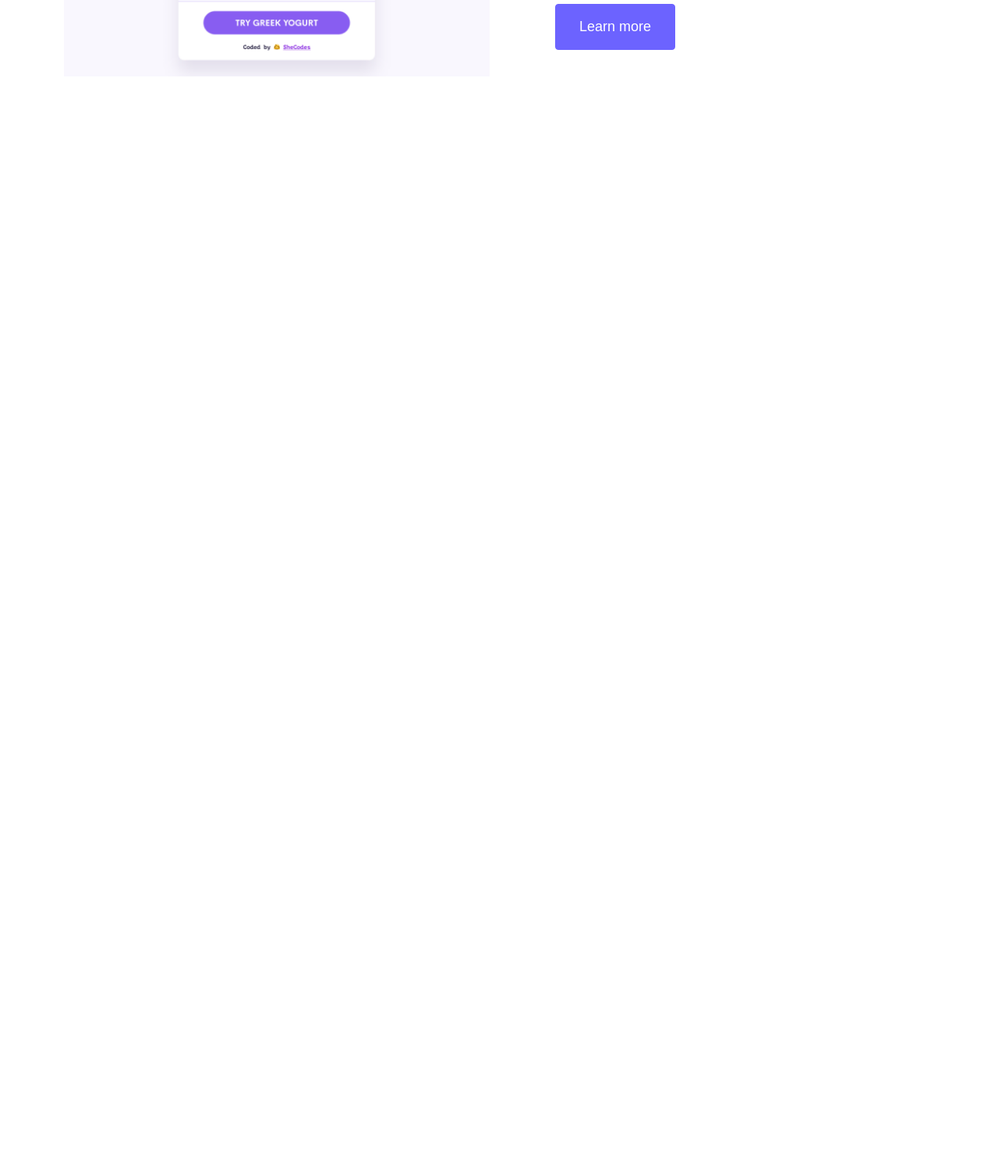
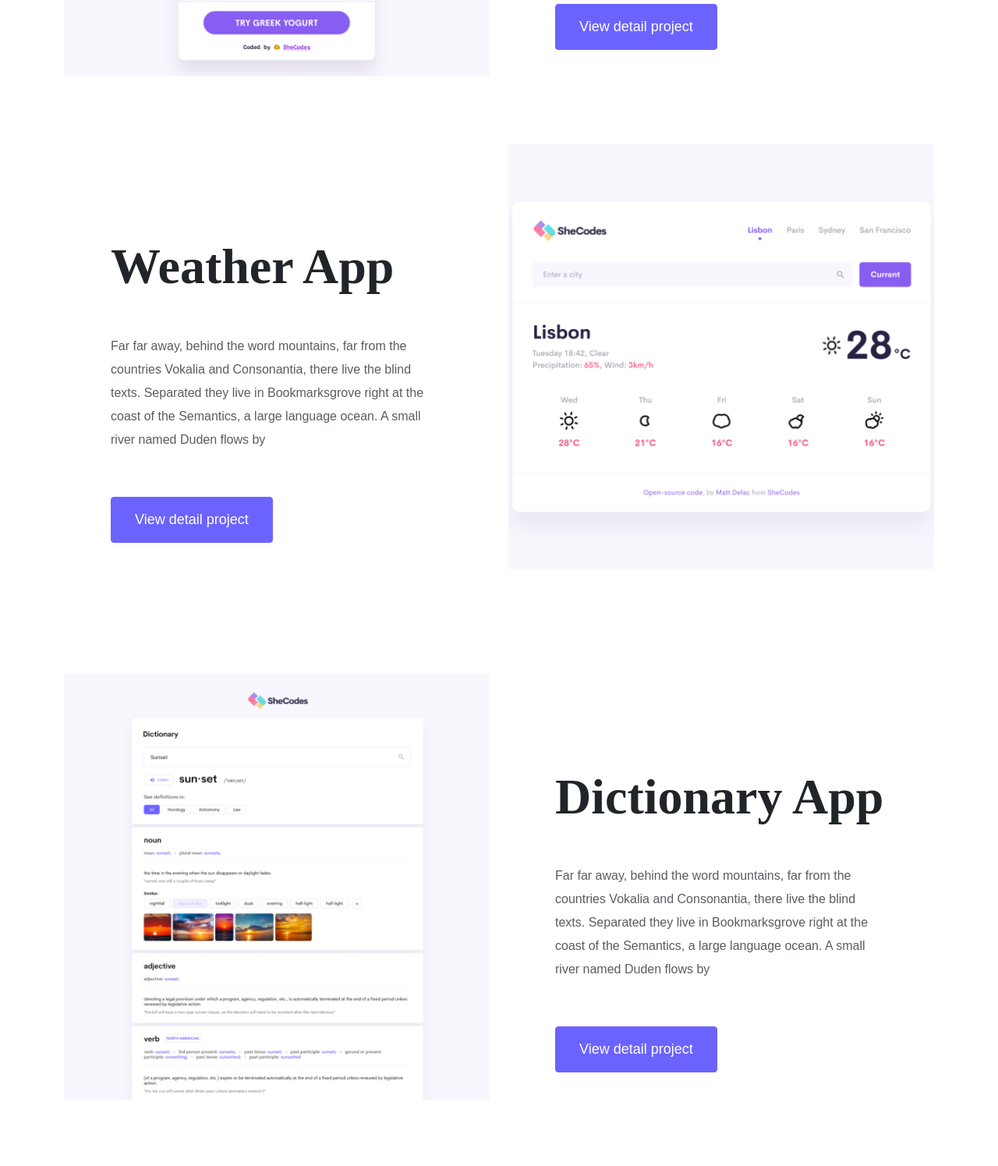
Before and after one commit to Ruby-Gem/Portfolio, a plain HTML site: page index.html in a window 1280 px wide. Shown: the part 1134-2629 px from the top of the page at 78% size. Before the commit the page ends 1318 px from the top, so only its background shows below. Drawn offline with nearby package versions, Linux system fonts and the light colour scheme; a web font is replaced by a local one.

Commit message:
Added Homepage content design

```diff
--- a/index.html
+++ b/index.html
@@ -41,7 +41,38 @@
       the blind
       texts. Separated they live in Bookmarksgrove right at the coast of the Semantics, a large language ocean. A small
       river named Duden flows by</p>
-    <a href="" class="btn btn-branding-outline"> Learn more</a>
+    <a href="" class="btn btn-branding-outline"> View detail project</a>
+      </div>
+      </div>
+    </div>
+    <div class="row mb-5">
+
+      <div class="col">
+        <div class="project-desciption">
+        <h2 class="mb-5">Weather App</h2>
+    <p class="mb-5 text-muted">Far far away, behind the word mountains, far from the countries Vokalia and Consonantia, there live
+      the blind
+      texts. Separated they live in Bookmarksgrove right at the coast of the Semantics, a large language ocean. A small
+      river named Duden flows by</p>
+    <a href="" class="btn btn-branding-outline"> View detail project </a>
+      </div>
+      </div>
+      <div class="col d-none d-lg-block">
+        <img src="images/weather.png" class="img-fluid" alt="">
+      </div>
+    </div>
+    <div class="row">
+      <div class="col d-none d-lg-block">
+        <img src="images/dictionary.png" class="img-fluid" alt="">
+      </div>
+      <div class="col">
+        <div class="project-desciption">
+        <h2 class="mb-5">Dictionary App</h2>
+    <p class="mb-5 text-muted">Far far away, behind the word mountains, far from the countries Vokalia and Consonantia, there live
+      the blind
+      texts. Separated they live in Bookmarksgrove right at the coast of the Semantics, a large language ocean. A small
+      river named Duden flows by</p>
+    <a href="" class="btn btn-branding-outline"> View detail project</a>
       </div>
       </div>
     </div>
--- a/styles/portfolio.css
+++ b/styles/portfolio.css
@@ -73,6 +73,10 @@ button:hover, .btn:hover, .button:hover {
     padding: 120px 60px;
 }
 @media (max-width: 900px) {
+    h1 {
+    font-size: 44px;
+    line-height: 1.5;
+    }
     .project-desciption {
         padding: 0;
         text-align: center;
```
